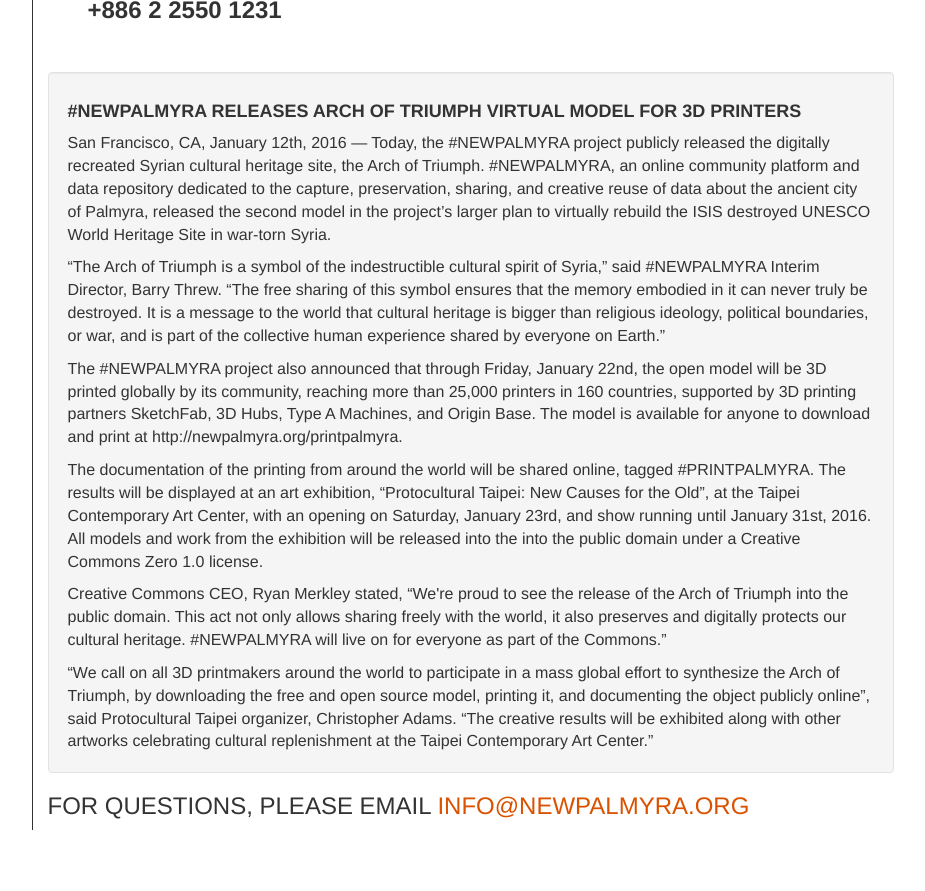
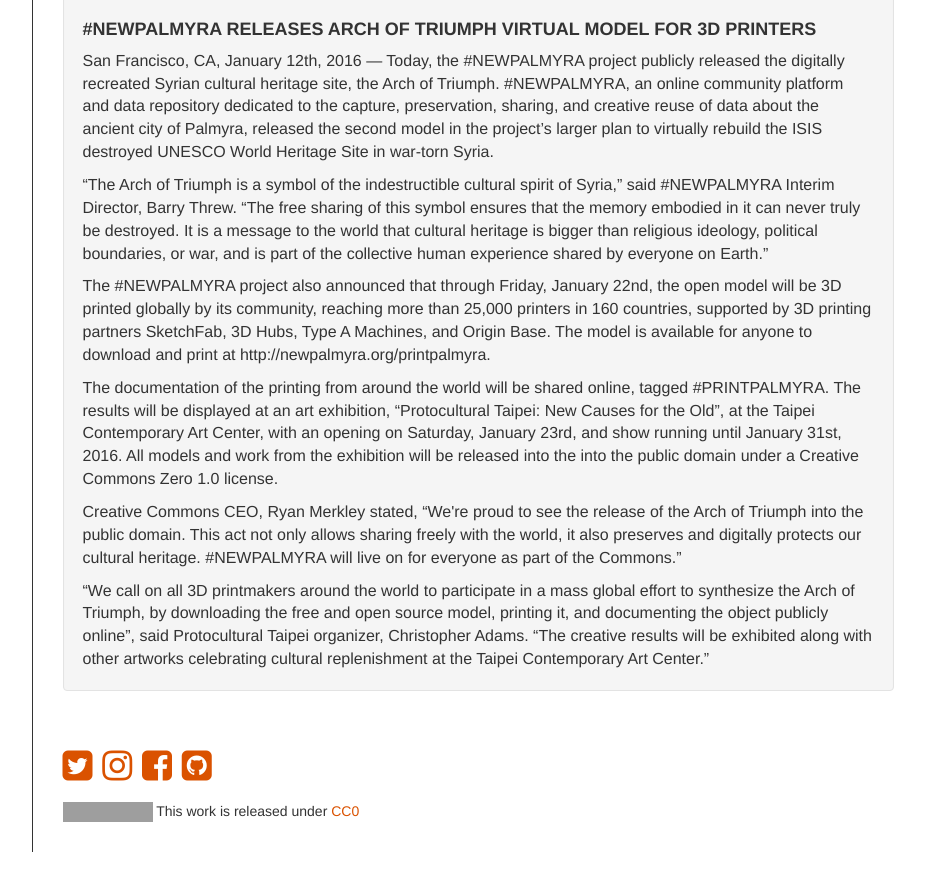
Before and after one commit to YasserMustafa/newpalmyra.org, a Jekyll site: the page built from printsprint.html, in a window 1280 px wide and 900 px high, scrolled down 1495 px. Shown: the top 891 px of the window, without its empty margins (316-1241 px from the left). Built offline with Jekyll 4.4.1, drawn with Linux system fonts in a browser that asks for light colours; nearby versions of some CDN libraries; some of the changed text lies outside the part shown; grey boxes are pictures that could not be loaded.

Commit message:
Use default layout for printsprint

```diff
--- a/_includes/sidebar.html
+++ b/_includes/sidebar.html
@@ -2,6 +2,8 @@
   <div class="region region-sidebar-first">
     {% if page.description != null %}
       {{ page.description }}
+    {% elsif page.sidebar != null %}
+      {% include {{ page.sidebar }} %}
     {% else %}
       {% include affiliate-list.html %}
     {% endif %}
--- a/printsprint.html
+++ b/printsprint.html
@@ -1,47 +1,9 @@
 ---
+layout: default
+title: "Celebrate and preserve the cultural heritage of Syria by 3D Printing the Arch of Triumph by January 22nd, 2016"
 redirect_from: "/printpalmyra/"
+sidebar: print-affiliate-list.html
 ---
-
-<!DOCTYPE html PUBLIC "-//W3C//DTD XHTML+RDFa 1.0//EN" "http://www.w3.org/MarkUp/DTD/xhtml-rdfa-1.dtd">
-<html lang="en" dir="ltr"
-  xmlns:content="http://purl.org/rss/1.0/modules/content/"
-  xmlns:dc="http://purl.org/dc/terms/"
-  xmlns:foaf="http://xmlns.com/foaf/0.1/"
-  xmlns:og="http://ogp.me/ns#"
-  xmlns:rdfs="http://www.w3.org/2000/01/rdf-schema#"
-  xmlns:sioc="http://rdfs.org/sioc/ns#"
-  xmlns:sioct="http://rdfs.org/sioc/types#"
-  xmlns:skos="http://www.w3.org/2004/02/skos/core#"
-  xmlns:xsd="http://www.w3.org/2001/XMLSchema#">
-
-{% include head.html %}
-
-<body class="html front not-logged-in one-sidebar sidebar-first page-node page-node- page-node-677 node-type-page i18n-en" >
-  <div id="skip-link">
-    <a href="#main-content" class="element-invisible element-focusable">Skip to main content</a>
-  </div>
-
-  <div class="jumbotron">
-    {% include navbar.html %}
-  </div>
-
-  <div class="main-container container">
-
-    <header role="banner" id="page-header"></header>
-
-    <div class="row">
-
-      <aside class="col-sm-3" role="complementary">
-        <div class="region region-sidebar-first">
-          {% include print-affiliate-list.html %}
-        </div>
-      </aside>
-
-      <section class="col-sm-9">
-              <h3 style="margin-top: 0px; font-size: 3em; margin-bottom: 30px; ">
-      <strong>Celebrate and preserve the cultural heritage of Syria by 3D Printing the Arch of Triumph by January 22nd, 2016</strong>
-      </h3>
-
       <div style="text-align:center;">
       <iframe width="640" height="480" src="https://sketchfab.com/models/34cc79141552447f98ef8807875a36c2/embed" frameborder="0" allowfullscreen mozallowfullscreen="true" webkitallowfullscreen="true" onmousewheel=""></iframe>
       <br />
@@ -84,55 +46,3 @@ redirect_from: "/printpalmyra/"
 
 </section>
     </div>
-
-
-    <section id="block-block-9" class="block block-block contact-us-block clearfix">
-
-      <h3 style="margin-top: 0px;">For questions, please email <a href="mailto:info@newpalmyra.org">info@newpalmyra.org</a></h3>
-
-    </section>
-
-    <section id="block-block-8" class="block block-block hidden-sm hidden-md hidden-lg text-center clearfix">
-
-      <p style="font-size: 35px;">
-        <a href="https://twitter.com/newpalmyraorg">
-          <i class="fa fa-twitter-square"></i>
-        </a>
-        <a href="https://instagram.com/newpalmyraorg/">
-          <i class="fa fa-instagram"></i>
-        </a>
-        <a href="https://www.facebook.com/pages/New-Palmyra/200184583646306">
-          <i class="fa fa-facebook-square"></i>
-        </a>
-        <a href="https://github.com/newpalmyra">
-          <i class="fa fa-github-square"></i>
-        </a>
-      </p>
-      <p style="font-size: 14px;">
-        <a href="http://creativecommons.org/publicdomain/zero/1.0/">
-          <img alt="Creative Commons License" style="border-width:0; width: auto; height: auto;" src="https://licensebuttons.net/p/zero/1.0/80x15.png" />
-        </a>
-        This work is released under
-        <a href="http://creativecommons.org/publicdomain/zero/1.0/">CC0</a>
-      </p>
-
-    </section>
-
-    <div id="node-677" class="node node-page clearfix" about="/home" typeof="foaf:Document">
-
-      <span property="dc:title" content="Home" class="rdf-meta element-hidden"></span>
-      <span property="sioc:num_replies" content="0" datatype="xsd:integer" class="rdf-meta element-hidden"></span>
-
-      <div class="content"></div>
-
-    </div>
-  </div>
-</section>
-
-</div>
-</div>
-<footer class="footer container"></footer>
-<script src="/sites/default/files/js/js_5idECjjAo-X5YdkT65CaIiodkWmZlZv-WjSkHlWhoYk.js"></script>
-<script src="/sites/default/files/js/js_B2uv6dkjoYobfQVyuXdchgrpnnx4oM0TkP_bDVf8Qrg.js"></script>
-</body>
-</html>
```
